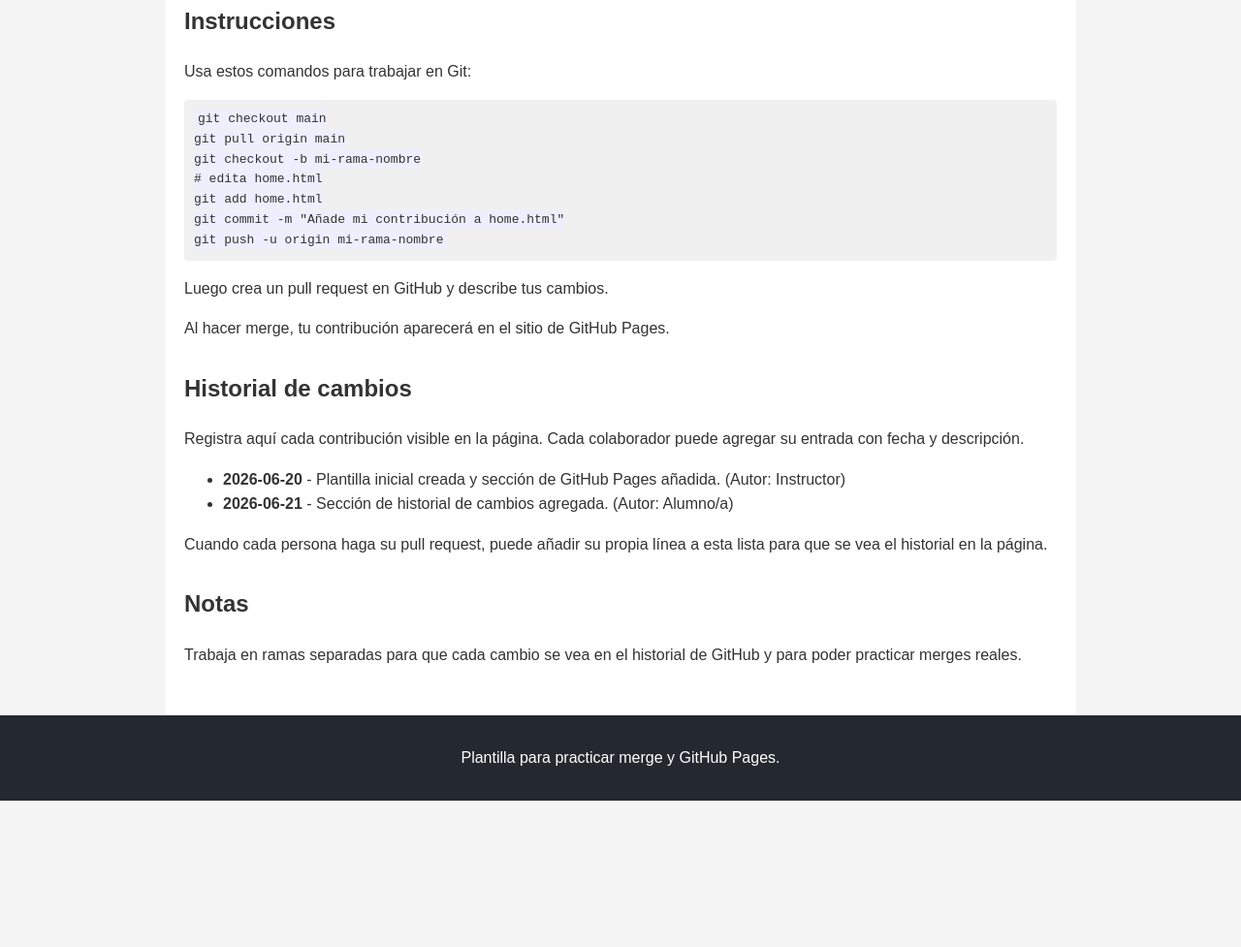
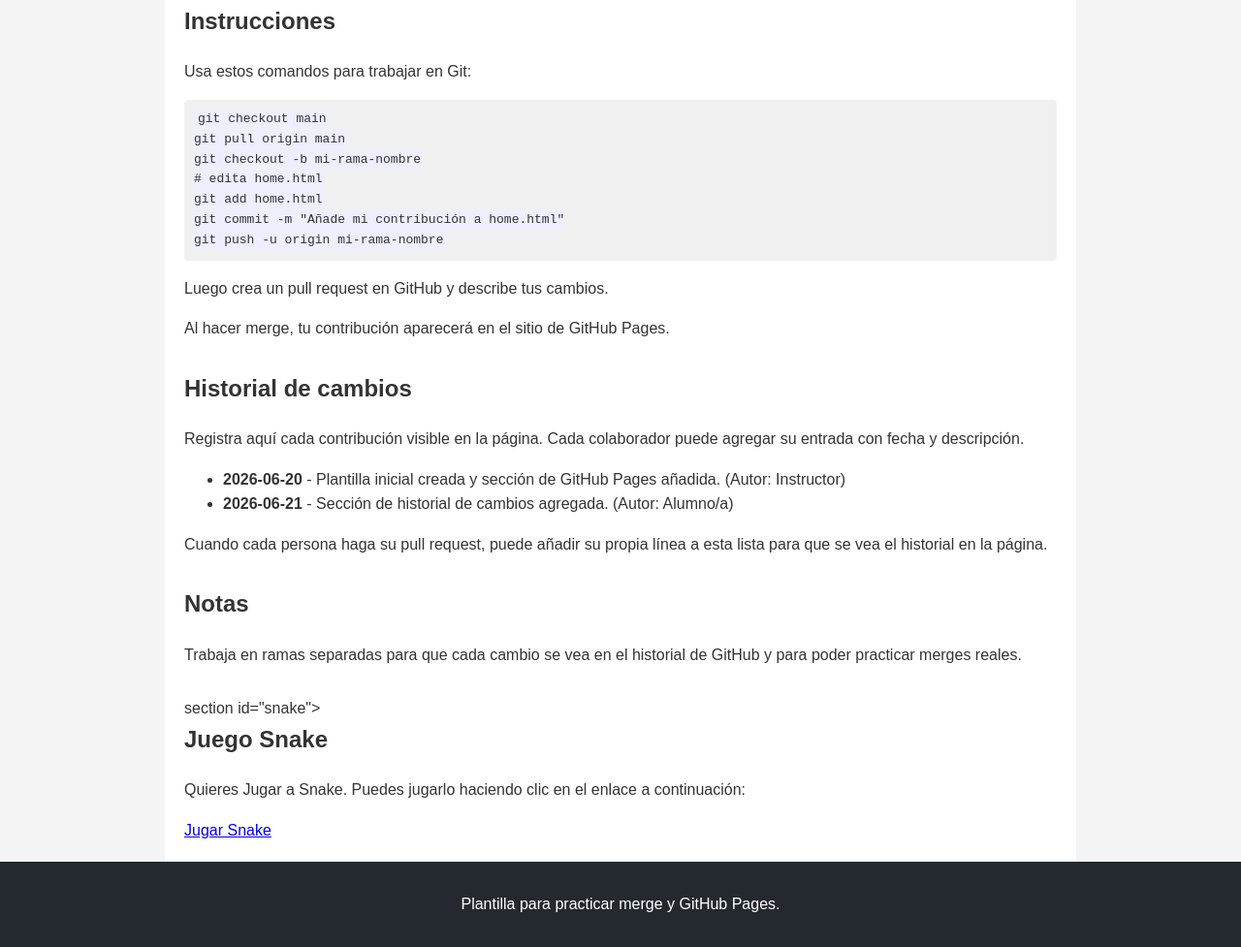
Before and after one commit to AnthonyMerive/trabajo-colaborativo-JC_20260620, a plain HTML site: page home.html in a window 1280 px wide. Shown: the part 987-1964 px from the top of the page at 97% size. Before the commit the page ends 1813 px from the top, so only its background shows below. Drawn offline with Linux system fonts and the light colour scheme.

Commit message:
Se creo un section en home.html para la correcta implementación del snake.htlm

```diff
--- a/home.html
+++ b/home.html
@@ -136,6 +136,10 @@ git push -u origin mi-rama-nombre</code></pre>
             <h2>Notas</h2>
             <p>Trabaja en ramas separadas para que cada cambio se vea en el historial de GitHub y para poder practicar merges reales.</p>
         </section>
+        section id="snake">
+            <h2>Juego Snake</h2>
+            <p>Quieres Jugar a Snake. Puedes jugarlo haciendo clic en el enlace a continuación:</p>
+            <a href="snake.html" target="_blank">Jugar Snake</a>
     </main>
 
     <footer>
```
